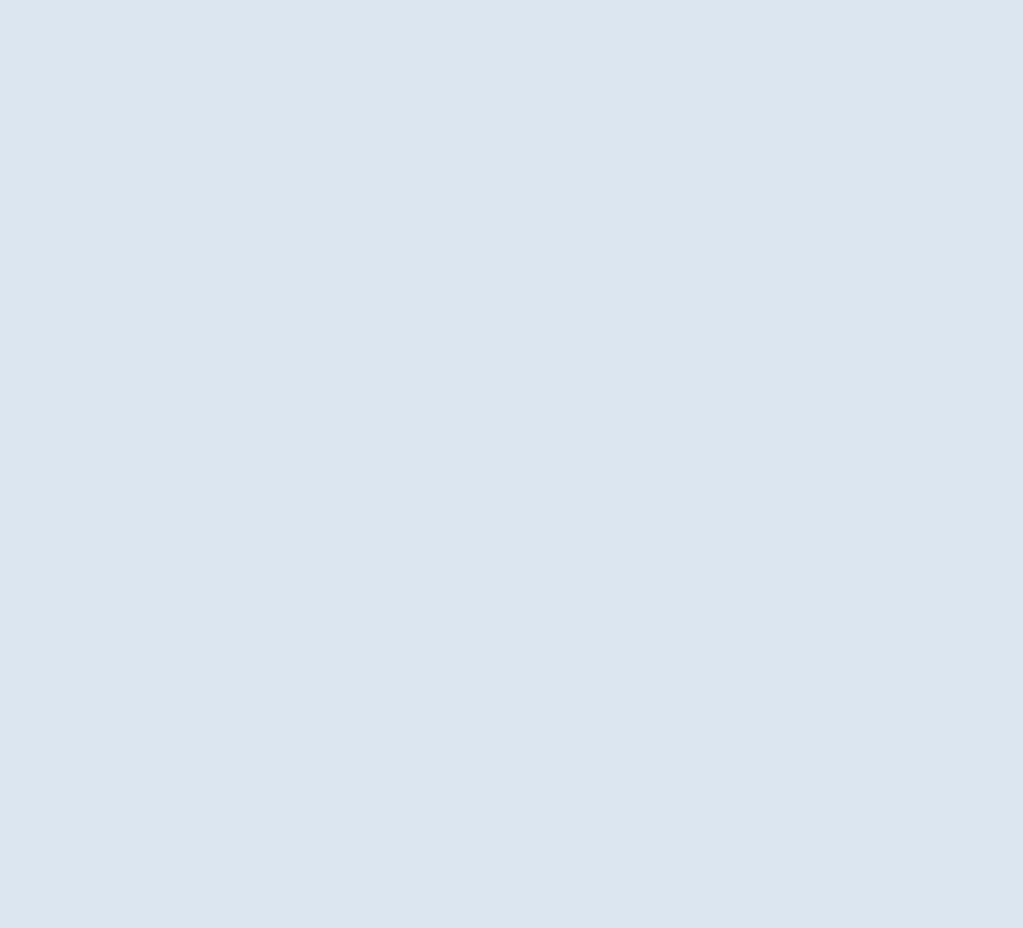
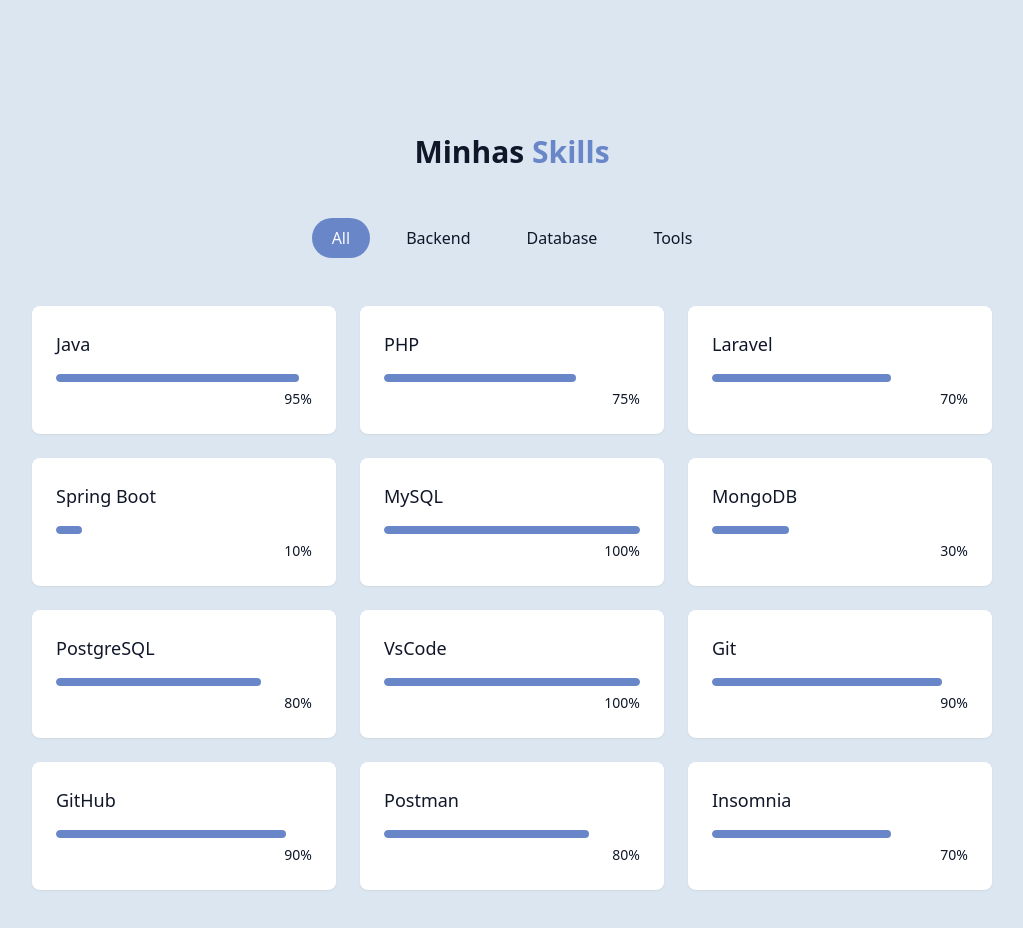
Before and after one commit to Frank1br/portfolio, a React (Vite) app: page / in a window 1280 px wide. Shown: the part 1660-2588 px from the top of the page, without its empty margins (128-1151 px from the left). Before the commit the page ends 1698 px from the top, so only its background shows below. Built offline with nearby package versions, Linux system fonts and the light colour scheme.

Commit message:
feat: add SkillsSection component to Home page for showcasing skills

```diff
--- /dev/null
+++ b/src/components/SkillsSection.jsx
@@ -0,0 +1,82 @@
+import { useState } from "react";
+import { cn } from "../lib/utils";
+
+const skills = [
+    // backend
+    { name: 'Java', level: 95, category: ['Backend'] },
+    { name: "PHP", level: 75, category: ['Backend'] },
+    { name: "Laravel", level: 70, category: ['Backend'] },
+    { name: 'Spring Boot', level: 10, category: ['Backend'] },
+
+    //database
+    { name: 'MySQL', level: 100, category: ['Database'] },
+    { name: 'MongoDB', level: 30, category: ['Database'] },
+    { name: 'PostgreSQL', level: 80, category: ['Database'] },
+
+    // tools
+    { name: 'VsCode' , level: 100, category: ['Tools'] },
+    { name: 'Git', level: 90, category: ['Tools'] },
+    { name: 'GitHub', level: 90, category: ['Tools'] },
+    { name: 'Postman', level: 80, category: ['Tools'] },
+    { name: 'Insomnia', level: 70, category: ['Tools'] },
+
+
+];
+
+const categories = ["All", "Backend", "Database", "Tools"];
+
+export const SkillsSection = () => {
+
+    const [activeCategory, setActiveCategory] = useState("All");
+
+    const filteredSkills =  skills.filter((skill) => activeCategory === "All" || skill.category.includes(activeCategory));
+
+    return (
+        <section id="skills" className="py-24 px-4 relative bg-secondary/30">
+            <div className="container mx-auto max-w-5xl">
+                <h2 className="text-3xl md+text-4xl font-bold mb-12 text-center">
+                    Minhas <span className="text-primary">Skills</span>
+                </h2>
+
+                <div className="flex flex-wrap justify-center gap-4 mb-12">
+                    {categories.map((category, key) => (
+                        <button
+                            key={key}
+                            onClick={() => setActiveCategory(category)}
+                            className={cn(
+                                "px-5 py-2 rounded-full transition-colors duration-300 capitalize",
+                                activeCategory === category
+                                    ? "bg-primary text-primary-foreground"
+                                    : "bg-secondary/70 text-foreground hover:bg-secondary"
+                            )}
+                        >
+                            {category}
+                        </button>
+                    ))}
+                </div>
+
+
+                <div className="grid grid-cols-1 sm:grid-cols-2 lg:grid-cols-3 gap-6">
+                    {filteredSkills.map((skill, key) => (
+                        <div key={key} className="bg-card p-6 rounded-lg shadow-xs card-hover">
+                            <div className="text-left mb-4">
+                                <h3 className="=font-semibold text-lg">{skill.name}</h3>
+                            </div>
+
+                            <div className="w-full bg-secondary/50 h-2 rounded-full overflow-hidden">
+                                <div className=" bg-primary h-2 rounded-full origin-left animate-[grow_1.5s_ease-out" style={{width: skill.level + "%"}}/>
+                            </div>
+
+                            <div  className="text-right mt-1">
+                                <span className="text-sm text-muted-foreground">
+                                    {skill.level}%
+                                </span>
+                            </div>
+
+                        </div>
+                    ))}
+                </div>
+            </div>
+        </section>
+    );
+}
--- a/src/pages/Home.jsx
+++ b/src/pages/Home.jsx
@@ -3,6 +3,7 @@
 import { NavBar } from "../components/NavBar"
 import { HeroSection } from "../components/HeroSection"
 import { AboutSection } from "../components/AboutSection"
+import { SkillsSection } from "../components/SkillsSection"
 
 export const Home = () => {
   return (
@@ -17,6 +18,7 @@
         <main>
             <HeroSection />
             <AboutSection />
+            <SkillsSection />
         </main>
         {/* Footer */}
     </div>
```
